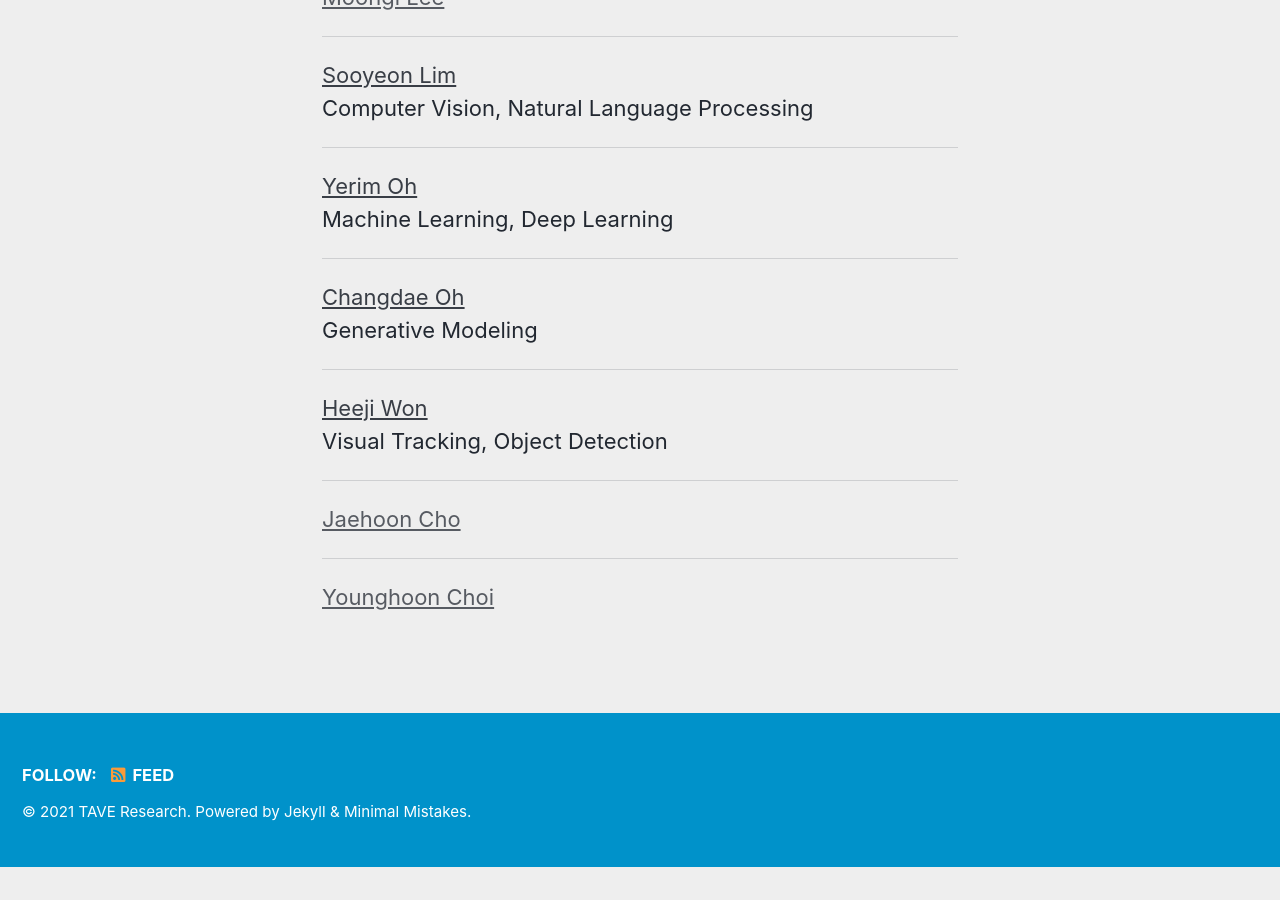
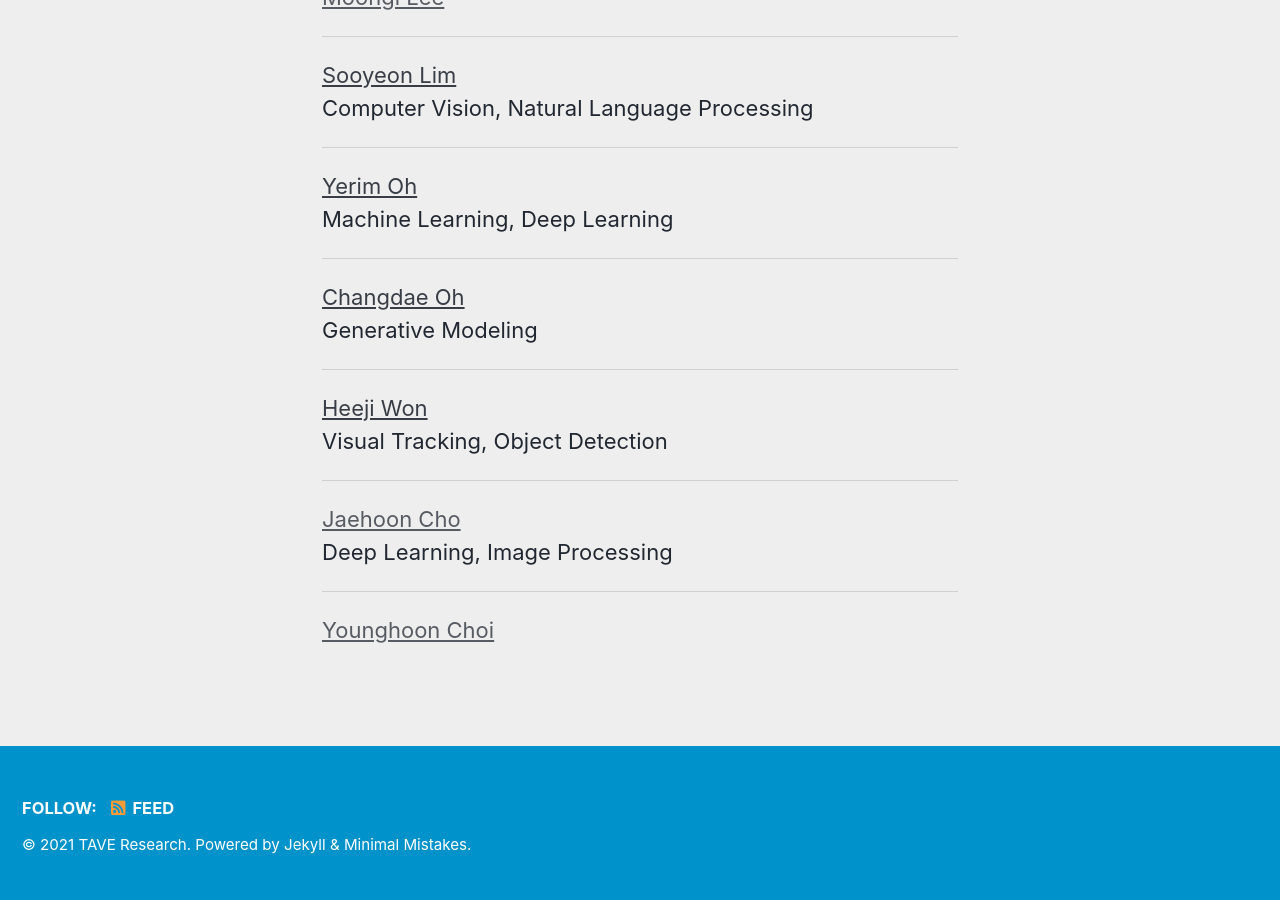
Before and after one commit to TAVEResearch/TAVEResearch.github.io, a Jekyll site: the page built from people.md, in a window 1280 px wide and 900 px high, scrolled down 749 px. Built offline with Jekyll 4.4.1, drawn with Linux system fonts in a browser that asks for light colours; cached includes are drawn as plain includes; before the commit the page ends 1616 px from its top, so only the background shows below that.

Commit message:
Update _config.yml

```diff
--- a/_config.yml
+++ b/_config.yml
@@ -305,7 +305,7 @@ People:
     interests: "Visual Tracking, Object Detection"
     gitblog: "https://github.com/HeejiWon"
   - name: Jaehoon Cho
-#     interests: "NLP"
+    interests: "Deep Learning, Image Processing"
 #     gitblog: "https://naver.com"
   - name: Younghoon Choi
 #     interests: "NLP"
```
